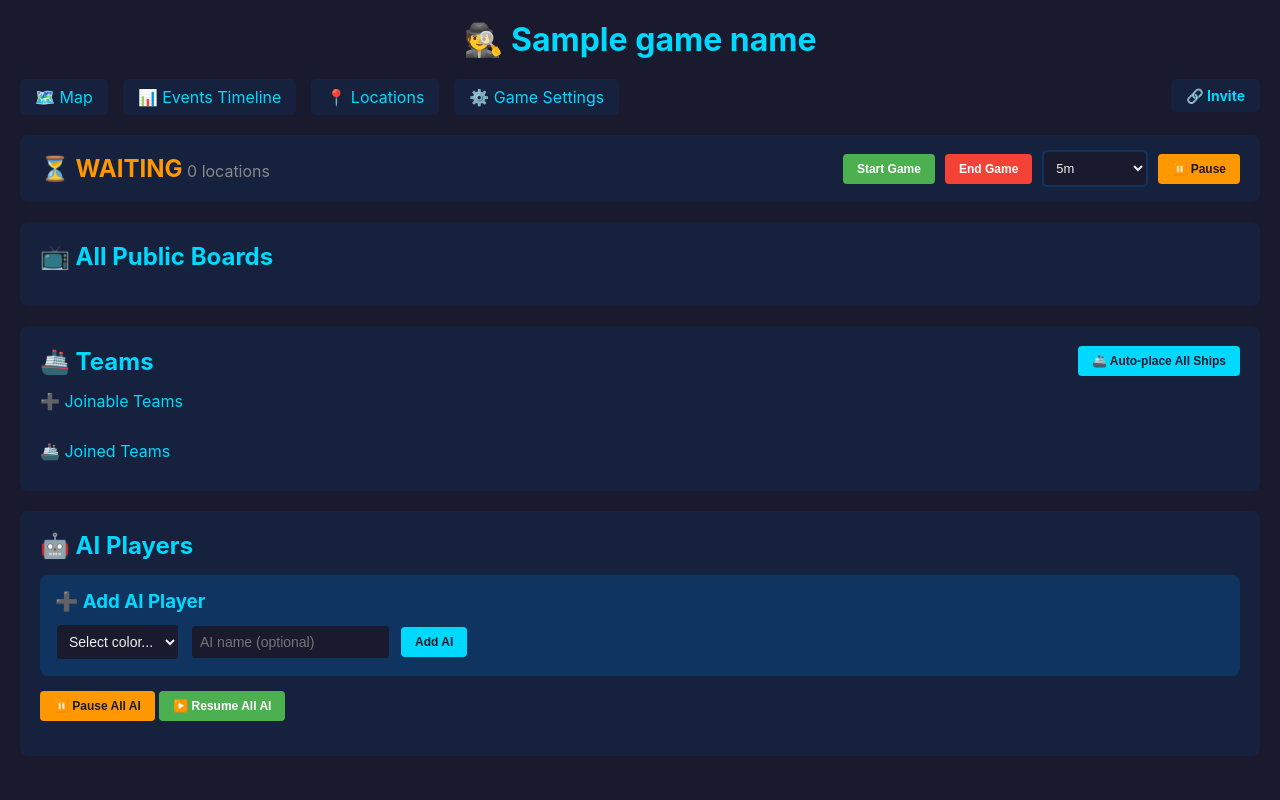
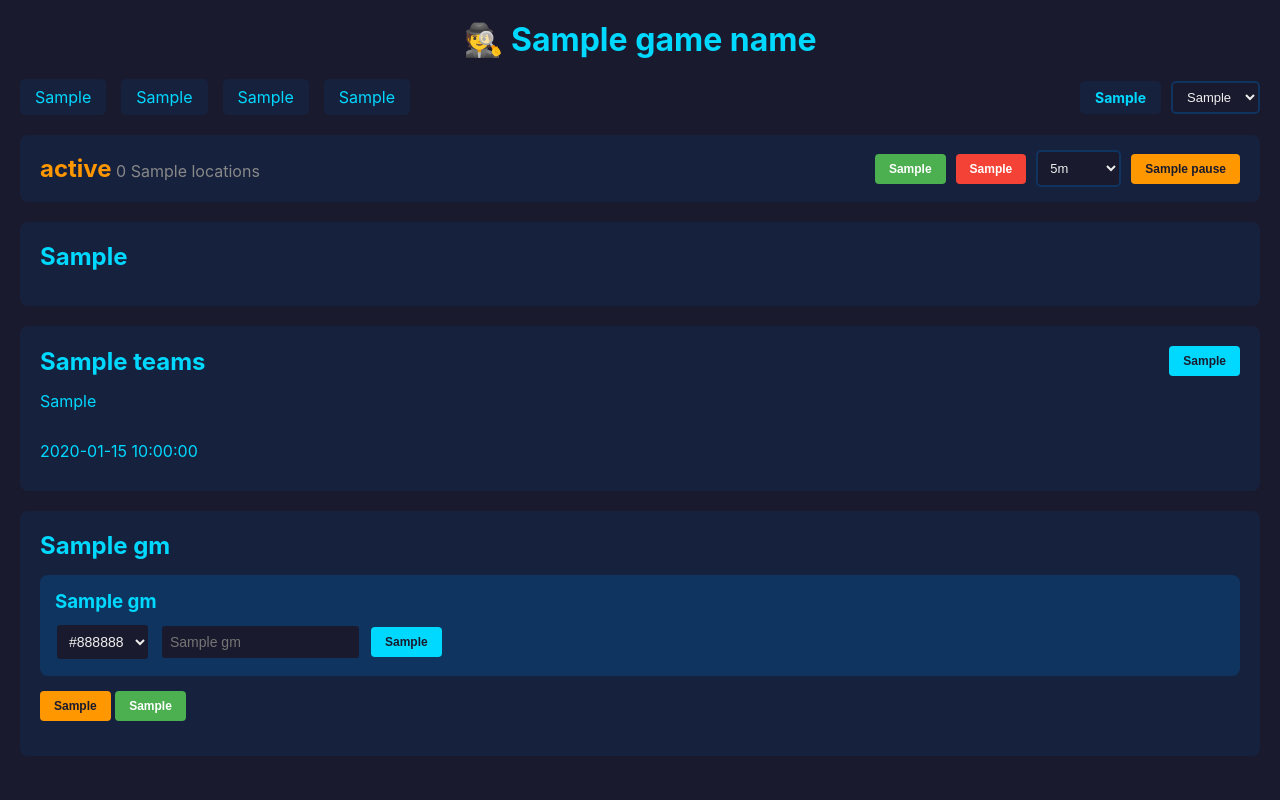
Before and after one commit to LoyVanBeek/live_battlefield, a FastAPI app: template app/templates/game_master.html in a window 1280 px wide; the page is wider, and only the part inside the window is pictured. Run offline with FastAPI, Linux system fonts and the light colour scheme; the template is opened without the code that fills it: most values are stand-ins (such as "Sample title", 1, 10 or a date in 2020); data that the repository does not hold is empty; parts of the project's set-up code (start-up, migrations or seed data) failed here and were passed over.

Commit message:
feat: add i18n support for GM page (EN/NL translations, language switcher)

```diff
--- a/app/api/routes.py
+++ b/app/api/routes.py
@@ -324,16 +324,39 @@ async def admin_dashboard(
 
 @app.get("/game-master/{gm_token}", response_class=HTMLResponse)
 async def game_master_page(
-    request: Request, gm_token: str, db: AsyncSession = Depends(get_api_db)
+    request: Request, gm_token: str, db: AsyncSession = Depends(get_api_db),
+    lang: Optional[str] = Query(None),
 ):
     from app.models import get_game_by_gm_token
 
     game = await get_game_by_gm_token(db, gm_token)
     if not game:
         return HTMLResponse("Not found", status_code=404)
-    return templates.TemplateResponse(
-        request, "game_master.html", {"request": request, "gm_token": gm_token, "game_name": game.name or "Battlefield"}
-    )
+
+    if lang and lang in SUPPORTED_LANGS:
+        chosen_lang = lang
+    else:
+        chosen_lang = request.cookies.get("lang", "")
+        if chosen_lang not in SUPPORTED_LANGS:
+            accept = request.headers.get("accept-language", "")
+            chosen_lang = detect_language(accept)
+
+    translations = get_translations(chosen_lang)
+
+    response = templates.TemplateResponse(
+        request, "game_master.html",
+        {
+            "request": request,
+            "gm_token": gm_token,
+            "game_name": game.name or "Battlefield",
+            "tr": translations,
+            "tr_json": json.dumps(translations),
+            "current_lang": chosen_lang,
+        },
+    )
+    response.headers["Cache-Control"] = "no-cache, no-store, must-revalidate"
+    response.set_cookie(key="lang", value=chosen_lang, max_age=365 * 24 * 3600)
+    return response
 
 
 @app.get("/game-master/{gm_token}/locations-secret", response_class=HTMLResponse)
--- a/app/templates/game_master.html
+++ b/app/templates/game_master.html
@@ -3,7 +3,7 @@
 <head>
     <meta charset="UTF-8">
     <meta name="viewport" content="width=device-width, initial-scale=1.0">
-    <title>Live Battlefield - Game Master Panel</title>
+    <title>{{ tr.page.gm_title }}</title>
     <style>
         * { box-sizing: border-box; margin: 0; padding: 0; }
         body {
@@ -317,27 +317,33 @@
 
         <!-- Navigation -->
     <div class="nav-links">
-        <a href="/map">🗺️ Map</a>
-        <a href="/game-master/{{ gm_token }}/events">📊 Events Timeline</a>
-        <a href="/game-master/{{ gm_token }}/locations-secret">📍 Locations</a>
-        <a href="/game-master/{{ gm_token }}/game-settings">⚙️ Game Settings</a>
-        <div class="invite-btn-wrapper" id="invite-btn-wrapper">
-            <button class="invite-btn" id="btn-copy-invite" onclick="copyInviteUrl()">🔗 Invite</button>
-            <span class="invite-tooltip" id="invite-tooltip">Game has already started — no more players can join</span>
+        <a href="/map">{{ tr.gm.nav_map }}</a>
+        <a href="/game-master/{{ gm_token }}/events">{{ tr.gm.nav_events }}</a>
+        <a href="/game-master/{{ gm_token }}/locations-secret">{{ tr.gm.nav_locations }}</a>
+        <a href="/game-master/{{ gm_token }}/game-settings">{{ tr.gm.nav_settings }}</a>
+        <div style="display:flex;gap:10px;align-items:center;margin-left:auto;">
+            <div class="invite-btn-wrapper" id="invite-btn-wrapper">
+                <button class="invite-btn" id="btn-copy-invite" onclick="copyInviteUrl()">{{ tr.gm.nav_invite }}</button>
+                <span class="invite-tooltip" id="invite-tooltip">Game has already started — no more players can join</span>
+            </div>
+            <select class="lang-select" id="lang-select" onchange="switchLanguage(this.value)" style="padding:6px 10px;font-size:13px;border:2px solid #0f3460;border-radius:5px;background:#1a1a2e;color:#eee;cursor:pointer;">
+                <option value="en" {% if current_lang == 'en' %}selected{% endif %}>{{ tr.lang.en }}</option>
+                <option value="nl" {% if current_lang == 'nl' %}selected{% endif %}>{{ tr.lang.nl }}</option>
+            </select>
         </div>
     </div>
 
         <!-- Game Status Bar -->
         <div class="status-bar">
             <div>
-                <span class="status waiting" id="game-status">⏳ WAITING</span>
-                <span class="locations" id="location-progress">0 locations</span>
+                <span class="status waiting" id="game-status">{{ tr.gm.status_waiting }}</span>
+                <span class="locations" id="location-progress">0 {{ tr.gm.locations }}</span>
             </div>
             <div class="buttons">
-                <button class="btn btn-success" id="btn-start" onclick="startGame()">Start Game</button>
-                <button class="btn btn-danger" id="btn-end" onclick="endGame()">End Game</button>
+                <button class="btn btn-success" id="btn-start" onclick="startGame()">{{ tr.gm.start_game }}</button>
+                <button class="btn btn-danger" id="btn-end" onclick="endGame()">{{ tr.gm.end_game }}</button>
                 <select id="pause-duration" style="padding:8px;font-size:13px;border-radius:5px;border:2px solid #0f3460;background:#1a1a2e;color:#eee;">
-                    <option value="0">∞ Indefinite</option>
+                    <option value="0">{{ tr.gm.pause_indefinite }}</option>
                     <option value="1">1m</option>
                     <option value="5" selected>5m</option>
                     <option value="10">10m</option>
@@ -345,21 +351,21 @@
                     <option value="30">30m</option>
                     <option value="60">1h</option>
                 </select>
-                <button class="btn btn-warning" onclick="pauseGame()" id="btn-pause">⏸️ Pause</button>
-                <button class="btn btn-success" onclick="resumeGame()" id="btn-resume" style="display:none">▶️ Resume</button>
+                <button class="btn btn-warning" onclick="pauseGame()" id="btn-pause">{{ tr.gm.pause }}</button>
+                <button class="btn btn-success" onclick="resumeGame()" id="btn-resume" style="display:none">{{ tr.gm.resume }}</button>
             </div>
         </div>
 
         <!-- Pause Banner -->
         <div class="pause-banner" id="pause-banner">
-            <span>⏸️ Game Paused</span>
-            <span id="pause-resume-text">Resumes in <span class="pause-countdown" id="pause-countdown">--:--</span></span>
-            <button class="btn btn-success" onclick="resumeGame()">▶️ Resume Now</button>
+            <span>{{ tr.gm.banner_paused }}</span>
+            <span id="pause-resume-text">{{ tr.gm.banner_resumes }} <span class="pause-countdown" id="pause-countdown">--:--</span></span>
+            <button class="btn btn-success" onclick="resumeGame()">{{ tr.gm.banner_resume_now }}</button>
         </div>
 
         <!-- Public Boards -->
         <div class="section">
-            <h2>📺 All Public Boards</h2>
+            <h2>{{ tr.gm.public_boards }}</h2>
             <div class="public-boards-grid" id="public-boards">
             </div>
         </div>
@@ -367,36 +373,36 @@
         <!-- Teams -->
         <div class="section">
             <div style="display:flex;align-items:center;justify-content:space-between;margin-bottom:15px;">
-                <h2 style="margin:0;">🚢 Teams</h2>
-                <button class="btn btn-primary" id="btn-auto-place-all" onclick="autoPlaceAllShips()">🚢 Auto-place All Ships</button>
+                <h2 style="margin:0;">{{ tr.gm.teams }}</h2>
+                <button class="btn btn-primary" id="btn-auto-place-all" onclick="autoPlaceAllShips()">{{ tr.gm.auto_place_ships }}</button>
             </div>
             <div id="available-teams-section">
-                <div class="section-heading">➕ Joinable Teams</div>
+                <div class="section-heading">{{ tr.gm.teams_joinable }}</div>
                 <div class="teams-grid" id="available-teams-grid"></div>
             </div>
-            <div class="section-heading" style="margin-top:20px;">🚢 Joined Teams</div>
+            <div class="section-heading" style="margin-top:20px;">{{ tr.gm.teams_joined }}</div>
             <div class="teams-grid" id="teams-grid">
             </div>
         </div>
 
         <!-- AI Players -->
         <div class="section">
-            <h2>🤖 AI Players</h2>
+            <h2>{{ tr.gm.ai_heading }}</h2>
 
             <div style="margin-bottom: 15px; padding: 15px; background: #0f3460; border-radius: 8px;">
-                <h3 style="margin-bottom: 10px;">➕ Add AI Player</h3>
+                <h3 style="margin-bottom: 10px;">{{ tr.gm.ai_add_heading }}</h3>
                 <div style="display: flex; gap: 10px; flex-wrap: wrap; align-items: center;">
                     <select id="ai-color" style="padding: 8px; font-size: 14px; border-radius: 5px; border: 2px solid #0f3460; background: #1a1a2e; color: #eee;">
-                        <option value="">Select color...</option>
+                        <option value="">{{ tr.gm.ai_select_color }}</option>
                     </select>
-                    <input type="text" id="ai-name" placeholder="AI name (optional)" style="padding: 8px; font-size: 14px; border-radius: 5px; border: 2px solid #0f3460; background: #1a1a2e; color: #eee;">
-                    <button class="btn btn-primary" onclick="addAI()">Add AI</button>
+                    <input type="text" id="ai-name" placeholder="{{ tr.gm.ai_name_placeholder }}" style="padding: 8px; font-size: 14px; border-radius: 5px; border: 2px solid #0f3460; background: #1a1a2e; color: #eee;">
+                    <button class="btn btn-primary" onclick="addAI()">{{ tr.gm.ai_add }}</button>
                 </div>
             </div>
 
             <div style="margin-bottom: 15px;">
-                <button class="btn btn-warning" onclick="pauseAllAI()">⏸️ Pause All AI</button>
-                <button class="btn btn-success" onclick="resumeAllAI()">▶️ Resume All AI</button>
+                <button class="btn btn-warning" onclick="pauseAllAI()">{{ tr.gm.ai_pause_all }}</button>
+                <button class="btn btn-success" onclick="resumeAllAI()">{{ tr.gm.ai_resume_all }}</button>
             </div>
 
         </div>
@@ -407,6 +413,22 @@
     <div id="toast"></div>
 
     <script>
+        const TR = {{ tr_json|safe }};
+        function _(key, params) {
+            let val = TR;
+            for (const part of key.split('.')) {
+                val = val[part];
+                if (val === undefined) return key;
+            }
+            if (typeof val !== 'string') return key;
+            if (params) {
+                for (const [k, v] of Object.entries(params)) {
+                    val = val.replace('{' + k + '}', v);
+                }
+            }
+            return val;
+        }
+
         let gameStatus = 'waiting';
         const TEAM_COLORS_RGB = {
             'red': 'rgb(220, 60, 60)',
@@ -554,6 +576,10 @@
             }
         }
 
+        function switchLanguage(lang) {
+            window.location.href = window.location.pathname + '?lang=' + lang;
+        }
+
         function getGmToken() {
             const m = window.location.pathname.match(/^\/game-master\/([^/]+)/);
             if (m) return m[1];
@@ -602,28 +628,28 @@
 
             const isPaused = status.paused_until && status.paused_until.length > 0;
             if (status.status === 'started' && isPaused) {
-                statusEl.textContent = '⏸️ PAUSED';
+                statusEl.textContent = _('gm.status_paused');
                 statusEl.className = 'status paused';
                 btnStart.disabled = true;
                 btnEnd.disabled = true;
                 inviteBtn.disabled = true;
                 inviteWrapper.classList.add('disabled');
             } else if (status.status === 'started') {
-                statusEl.textContent = '🎮 STARTED';
+                statusEl.textContent = _('gm.status_started');
                 statusEl.className = 'status started';
                 btnStart.disabled = true;
                 btnEnd.disabled = false;
                 inviteBtn.disabled = true;
                 inviteWrapper.classList.add('disabled');
             } else if (status.status === 'ended') {
-                statusEl.textContent = '🏁 ENDED';
+                statusEl.textContent = _('gm.status_ended');
                 statusEl.className = 'status ended';
                 btnStart.disabled = true;
                 btnEnd.disabled = true;
                 inviteBtn.disabled = true;
                 inviteWrapper.classList.add('disabled');
             } else {
-                statusEl.textContent = '⏳ WAITING';
+                statusEl.textContent = _('gm.status_waiting');
                 statusEl.className = 'status waiting';
                 inviteBtn.disabled = false;
                 inviteWrapper.classList.remove('disabled');
@@ -650,7 +676,7 @@
             }
 
             document.getElementById('location-progress').textContent =
-                `${status.locations_placed} locations`;
+                _('gm.locations', {n: status.locations_placed});
             const autoBtn = document.getElementById('btn-auto-place-all');
             if (autoBtn) {
                 autoBtn.style.display = gameStatus === 'waiting' ? '' : 'none';
```
Also changed, not shown: app/translations/en.json (+67 -3 lines), app/translations/nl.json (+67 -3 lines).
